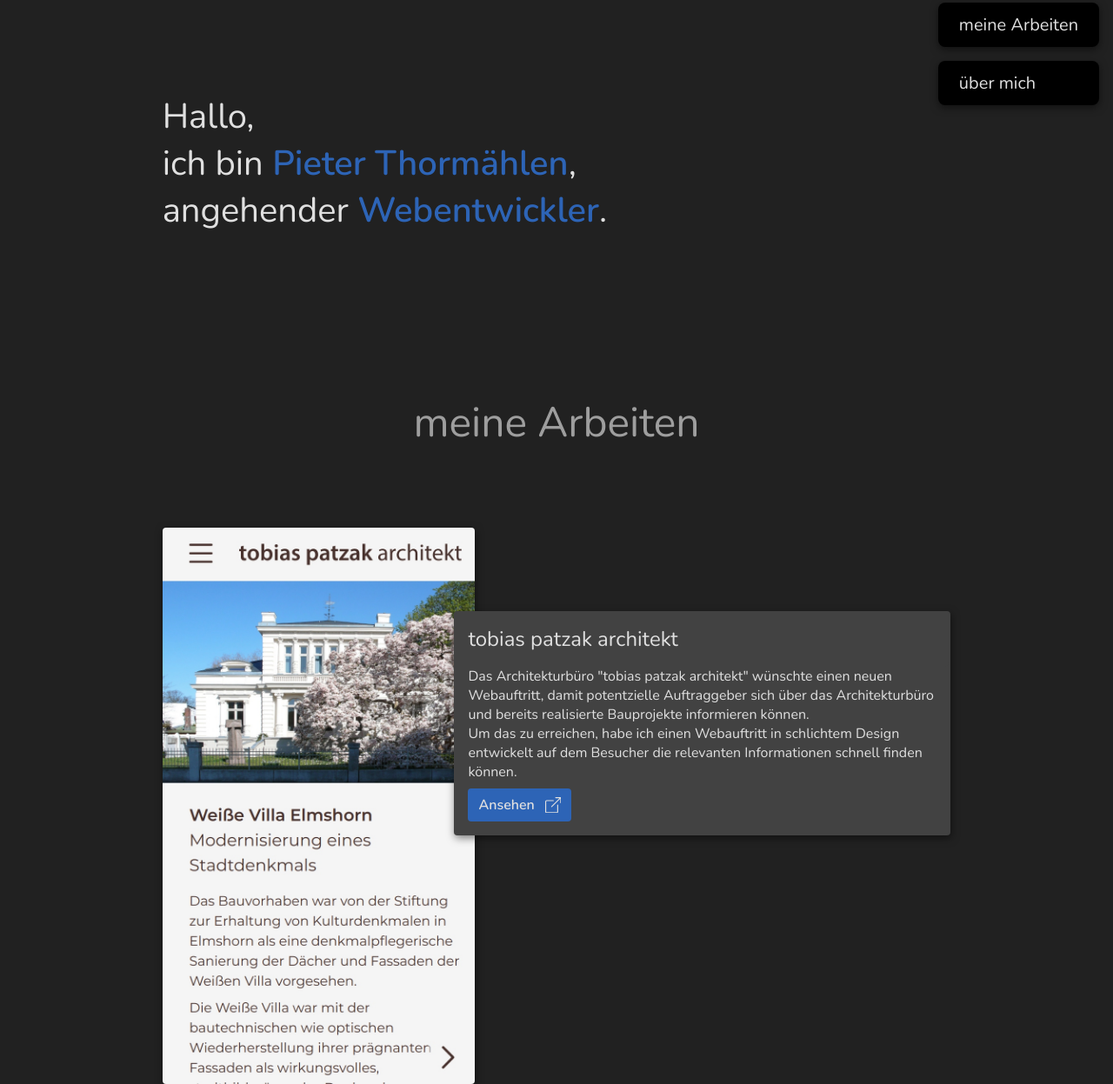
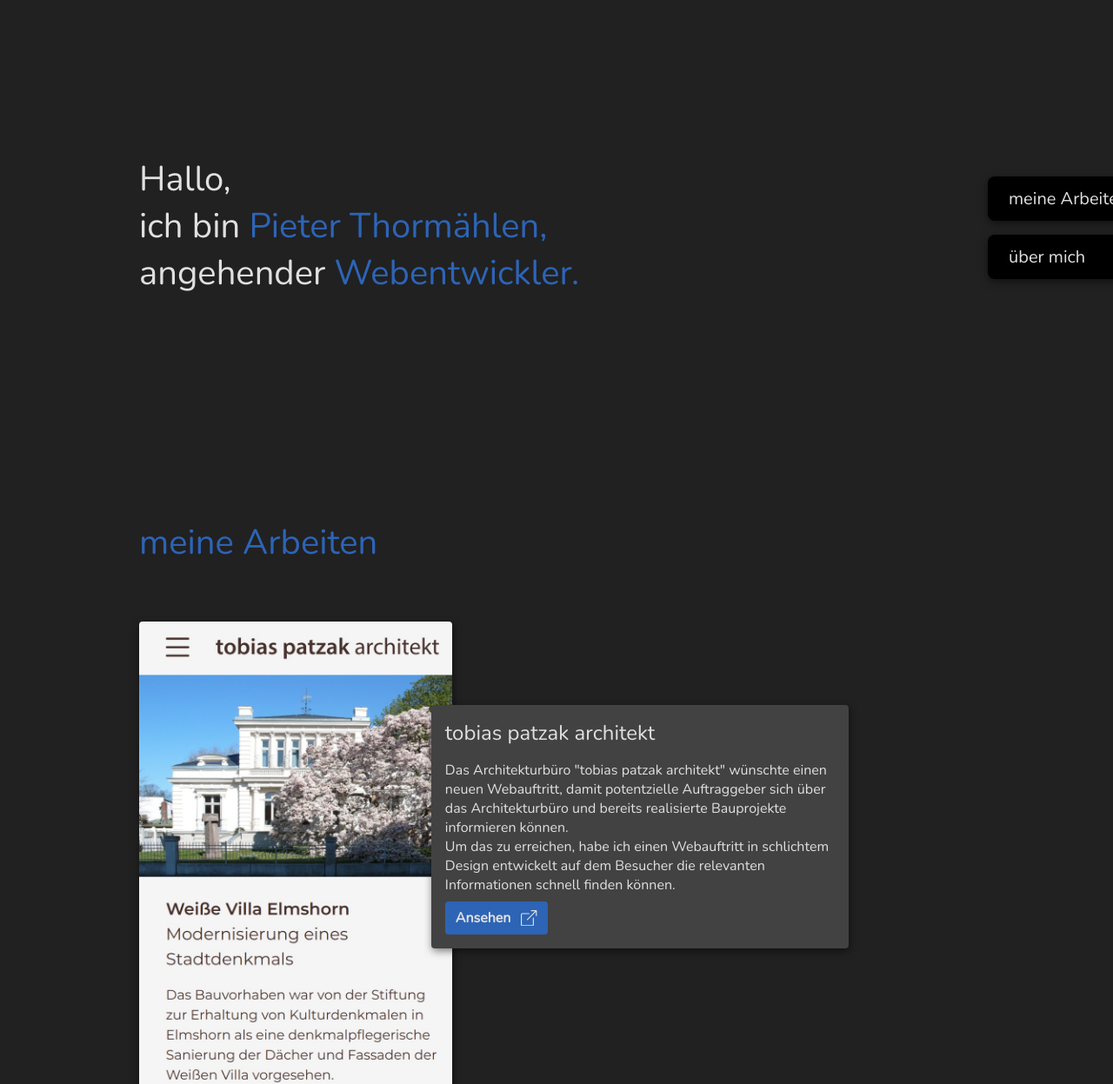
Before and after one commit to PieterThormaehlen/Portfolio, a plain HTML site: page index.html in a window 1280 px wide. Shown: the part 13-1260 px from the top of the page at 87% size. Drawn offline with nearby package versions, Linux system fonts and the light colour scheme.

Commit message:
navigation, introduction, whitespace, cleaned scss
changed navigation
changed introduction styles
adjusted whitespaces
cleaned up scss

```diff
--- a/index.html
+++ b/index.html
@@ -7,7 +7,7 @@
 	<link rel="stylesheet" href="css/styles.css">
 	<script defer src="js/scripts.js"></script>
 	<link rel="preconnect" href="https://fonts.gstatic.com">
-	<link href="https://fonts.googleapis.com/css2?family=Nunito:wght@200;300;400;600&display=swap" rel="stylesheet">
+	<link href="https://fonts.googleapis.com/css2?family=Nunito:wght@200;300;400&display=swap" rel="stylesheet">
 </head>
 <body>
 	<header>
@@ -21,8 +21,8 @@
 		<section id="Einleitung">
 			<article>
 				Hallo,<br>
-				ich bin <strong>Pieter Thormählen</strong>,<br>
-				angehender <strong>Webentwickler</strong>.
+				ich bin <strong>Pieter Thormählen,</strong><br>
+				angehender <strong>Webentwickler.</strong>
 			</particle>
 		</section>
 		<section id="meine_Arbeiten">
--- a/scss/styles.scss
+++ b/scss/styles.scss
@@ -47,11 +47,12 @@ header {
 	right: 0;
 	bottom: 0;
 	z-index: 2;
-	// display: none;
+	width: 15rem;
 
 	@media (min-width: 40rem) {
-		// display: unset;
 		bottom: unset;
+		right: calc(50% - 45rem);
+		top: 25vh;
 	}
 }
 
@@ -75,7 +76,7 @@ nav a {
 	}
 
 	@media (min-width: 40rem) {
-		margin: 1rem 1rem 0 0;
+		margin: 1rem 0 0 1rem;
 	}
 }
 
@@ -103,27 +104,35 @@ a[href='#über_mich'] {
 
 main {
 	position: relative;
+	margin: 0 auto;
+	width: calc(100vw - 2rem);
+
+	@media (min-width: 40rem) {
+		width: calc(100vw - 3rem);
+	}
+
+	@media (min-width: 70rem) and (orientation: landscape) {
+		width: 60rem;
+	}
 }
 
 main section {
-	padding-top: 3.5rem;
 	min-height: 100vh;
 }
 
 section h2 {
 	font-weight: 200;
-	font-size: 2.5rem;
-	text-align: center;
-	padding: 2.5rem 1rem 1rem;
-	color: $color-deemphasized;
+	font-size: 1.75rem;
+	padding: 2.5rem 0 1rem;
+	color: $color-accent;
 
 	@media (min-width: 40rem) {
-		padding: 4rem 1.5rem 1.5rem;
-		font-size: 3rem;
+		font-size: 2.5rem;
+		padding: 4rem 0 1.5rem;
 	}
 
 	@media (min-width: 40rem) and (orientation: landscape) {
-		padding: 4rem Max(calc((100vw - 45rem) / 3), 2rem) 1.5rem;
+		padding: 4rem 0 1.5rem;
 	}
 }
 
@@ -135,42 +144,42 @@ section h2 {
 	display: block;
 	font-size: 1.75rem;
 	font-weight: 200;
-	padding: 2.5rem 1rem;
+	padding: 6rem 0;
 
 	@media (min-width: 40rem) {
 		font-size: 2.5rem;
-		padding: 4rem 1.5rem;
+		padding: 12rem 0;
 	}
 
 	@media (min-width: 40rem) and (orientation: landscape) {
-		padding: 4rem Max(calc((100vw - 45rem) / 3), 2rem);
+		padding: 12rem 0;
 	}
 }
 
 #Einleitung Strong {
-	font-weight: 600;
+	font-weight: 400;
 	color: $color-accent;
 }
 
 #meine_Arbeiten article {
 	display: grid;
-	padding: 2.5rem 1rem;
+	padding: 2.5rem 0;
 	grid-template-columns: 5fr 13fr 2fr;
 	grid-template-rows: auto 0.5rem auto 1.5rem auto;
 
 	@media (min-width: 40rem) {
-		padding: 4rem 1.5rem;
-		grid-template-columns: 45vw 1.5rem auto;
+		padding: 2.5rem 0;
+		grid-template-columns: 45vw 1.5rem 1fr;
 		grid-template-rows: 6rem auto auto;
 	}
 
 	@media (min-width: 40rem) and (orientation: landscape) {
-		padding: 4rem Max(calc((100vw - 45rem) / 3), 2rem);
-		grid-template-columns: 30vw 1.5rem auto;
+		padding: 2.5rem 0;
+		grid-template-columns: 30vw 1.5rem 1fr;
 	}
 
 	@media (min-width: 70rem) and (orientation: landscape) {
-		grid-template-columns: auto 1.5rem auto;
+		grid-template-columns: auto 1.5rem 1fr;
 	}
 }
 
@@ -191,7 +200,8 @@ section h2 {
 	border-radius: 0.5rem;
 	box-shadow: 1px 3px 10px rgba(0, 0, 0, 0.5);
 	z-index: 1;
-	justify-self: center;
+	justify-self: start;
+	max-width: 30rem;
 
 	@media (min-width: 40rem) {
 		justify-self: unset;
@@ -228,6 +238,8 @@ section h2 {
 	padding: 1rem;
 	border-radius: 0.25rem;
 	box-shadow: 1px 3px 10px rgba(0, 0, 0, 0.5);
+	justify-self: start;
+	max-width: 30rem;
 
 	@media (min-width: 40rem) {
 		grid-area: 2 / 2 / 3 / 4;
@@ -258,13 +270,13 @@ section h2 {
 
 #über_mich article {
 	display: grid;
-	padding: 2.5rem 1rem;
+	padding: 2.5rem 0;
 	grid-template-columns: 2fr 1fr 2rem 1rem;
 	grid-template-rows: min-content 1rem min-content 1rem min-content;
 	justify-content: center;
 
 	@media (min-width: 40rem) {
-		padding: 4rem 1.5rem;
+		padding: 4rem 0;
 		grid-template-columns: 2rem 8rem 1rem min-content 2rem;
 		grid-template-rows: min-content 1rem min-content min-content 1rem;
 	}
```
Also changed, not shown: css/styles.css.
